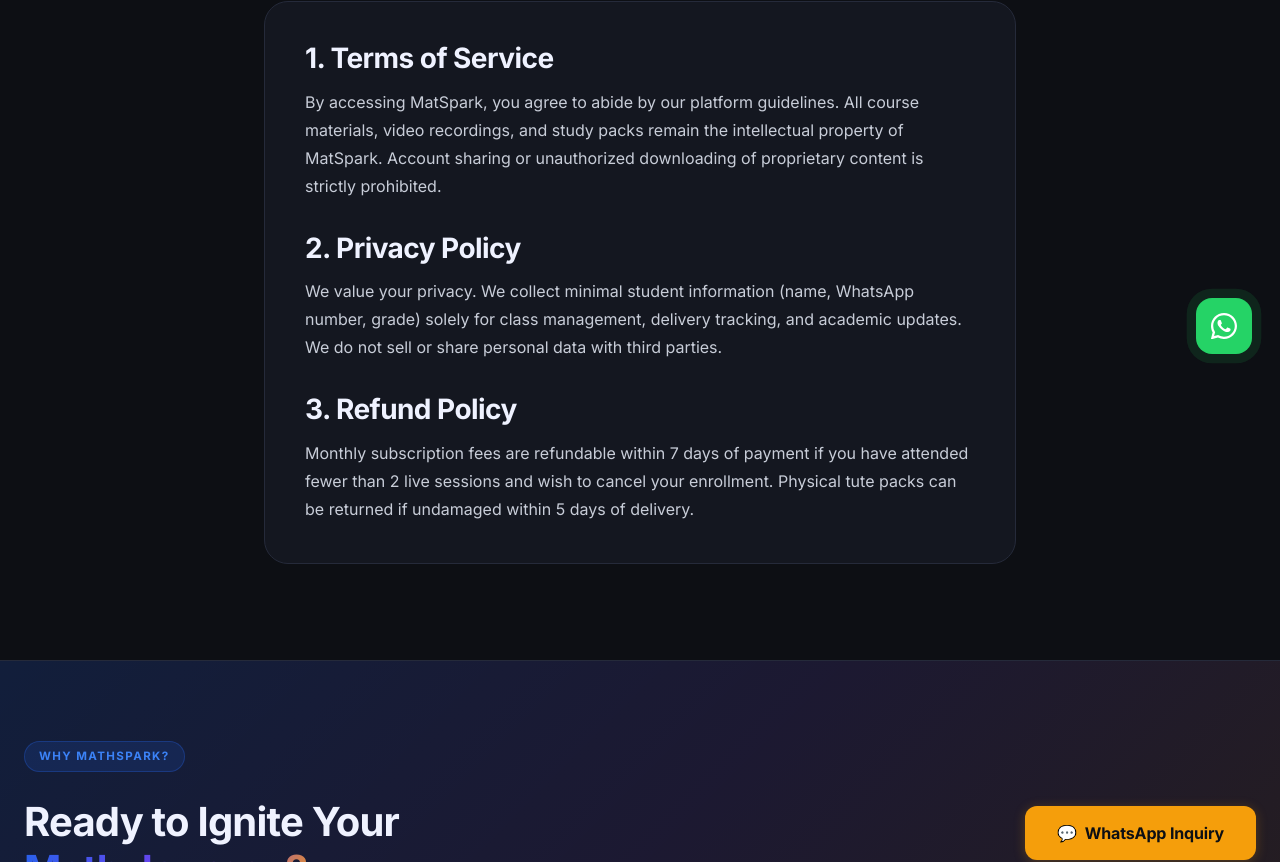
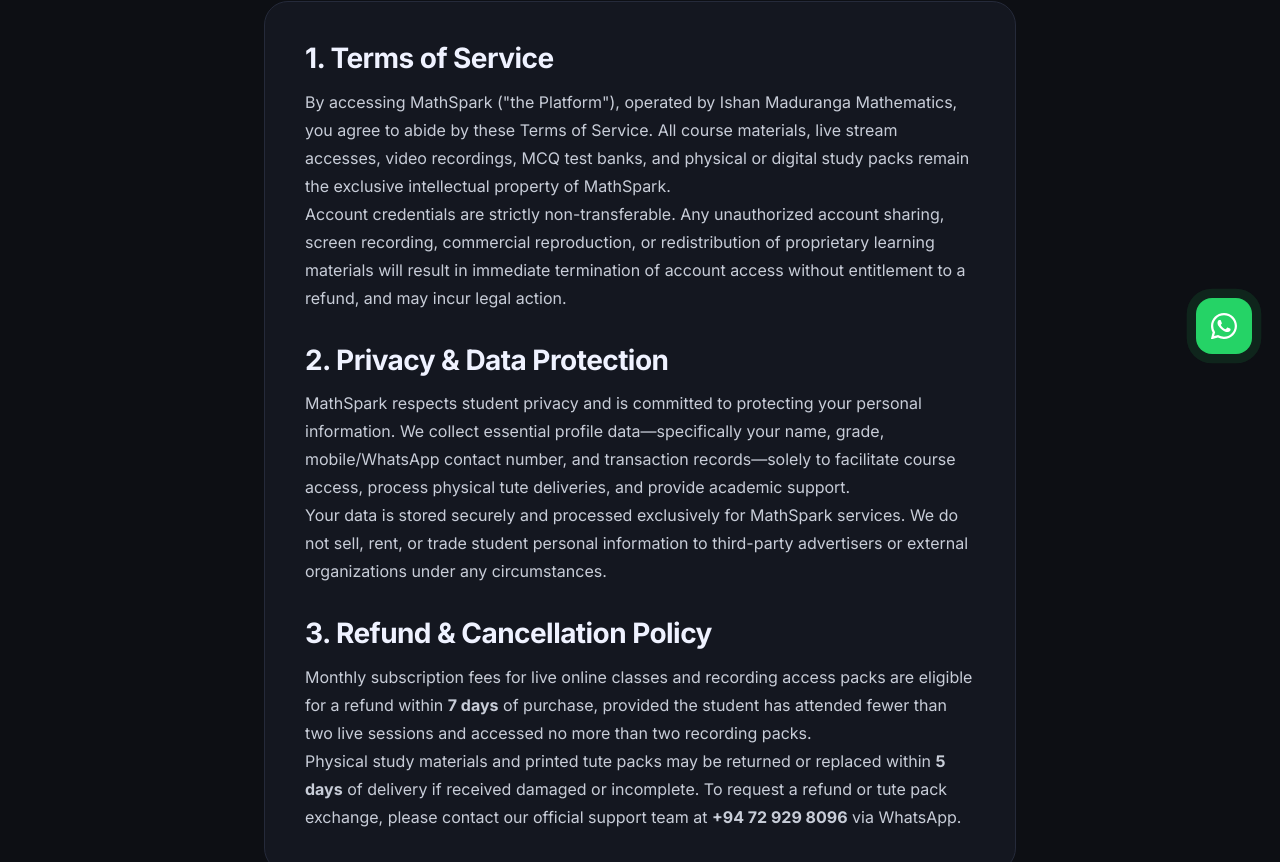
Before and after one commit to Thanuja47/MathSpark, a Next.js app: page /terms in a window 1280 px wide. Shown: the part 418-1280 px from the top of the page. Built offline with nearby package versions, Linux system fonts and the light colour scheme; no server answers.

Commit message:
Standardize student count to 5,200+, expand terms/privacy policy, and add WhatsApp password assistance

```diff
--- a/app/terms/page.js
+++ b/app/terms/page.js
@@ -22,17 +22,26 @@ export default function PolicyPage() {
             <div className="policy-box">
               <h3>1. Terms of Service</h3>
               <p>
-                By accessing MatSpark, you agree to abide by our platform guidelines. All course materials, video recordings, and study packs remain the intellectual property of MatSpark. Account sharing or unauthorized downloading of proprietary content is strictly prohibited.
+                By accessing MathSpark (&quot;the Platform&quot;), operated by Ishan Maduranga Mathematics, you agree to abide by these Terms of Service. All course materials, live stream accesses, video recordings, MCQ test banks, and physical or digital study packs remain the exclusive intellectual property of MathSpark.
+              </p>
+              <p>
+                Account credentials are strictly non-transferable. Any unauthorized account sharing, screen recording, commercial reproduction, or redistribution of proprietary learning materials will result in immediate termination of account access without entitlement to a refund, and may incur legal action.
               </p>
 
-              <h3 style={{ marginTop: 32 }}>2. Privacy Policy</h3>
+              <h3 style={{ marginTop: 32 }}>2. Privacy &amp; Data Protection</h3>
               <p>
-                We value your privacy. We collect minimal student information (name, WhatsApp number, grade) solely for class management, delivery tracking, and academic updates. We do not sell or share personal data with third parties.
+                MathSpark respects student privacy and is committed to protecting your personal information. We collect essential profile data—specifically your name, grade, mobile/WhatsApp contact number, and transaction records—solely to facilitate course access, process physical tute deliveries, and provide academic support.
+              </p>
+              <p>
+                Your data is stored securely and processed exclusively for MathSpark services. We do not sell, rent, or trade student personal information to third-party advertisers or external organizations under any circumstances.
               </p>
 
-              <h3 style={{ marginTop: 32 }}>3. Refund Policy</h3>
+              <h3 style={{ marginTop: 32 }}>3. Refund &amp; Cancellation Policy</h3>
               <p>
-                Monthly subscription fees are refundable within 7 days of payment if you have attended fewer than 2 live sessions and wish to cancel your enrollment. Physical tute packs can be returned if undamaged within 5 days of delivery.
+                Monthly subscription fees for live online classes and recording access packs are eligible for a refund within <strong>7 days</strong> of purchase, provided the student has attended fewer than two live sessions and accessed no more than two recording packs.
+              </p>
+              <p>
+                Physical study materials and printed tute packs may be returned or replaced within <strong>5 days</strong> of delivery if received damaged or incomplete. To request a refund or tute pack exchange, please contact our official support team at <strong>+94 72 929 8096</strong> via WhatsApp.
               </p>
             </div>
           </div>
--- a/components/home/RedesignedHomepage.js
+++ b/components/home/RedesignedHomepage.js
@@ -138,7 +138,7 @@ export default function RedesignedHomepage() {
                     </svg>
                   </div>
                   <div>
-                    <div className="stat-number">15,000+</div>
+                    <div className="stat-number">5,200+</div>
                     <div className="stat-desc">{t('hero.statStudents')}</div>
                   </div>
                 </div>
```
Also changed, not shown: app/forgot-password/page.js (+14 -4 lines).
